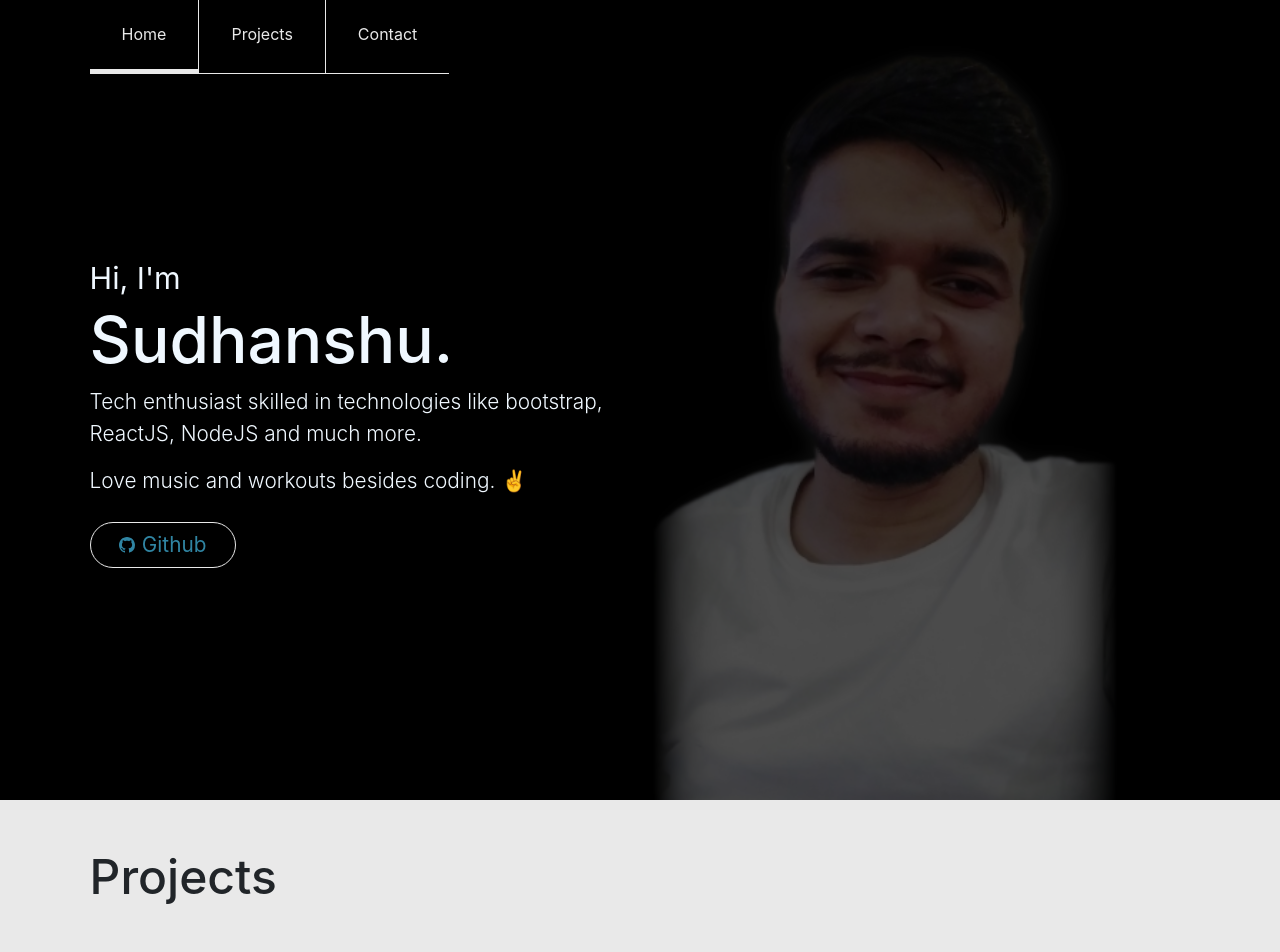
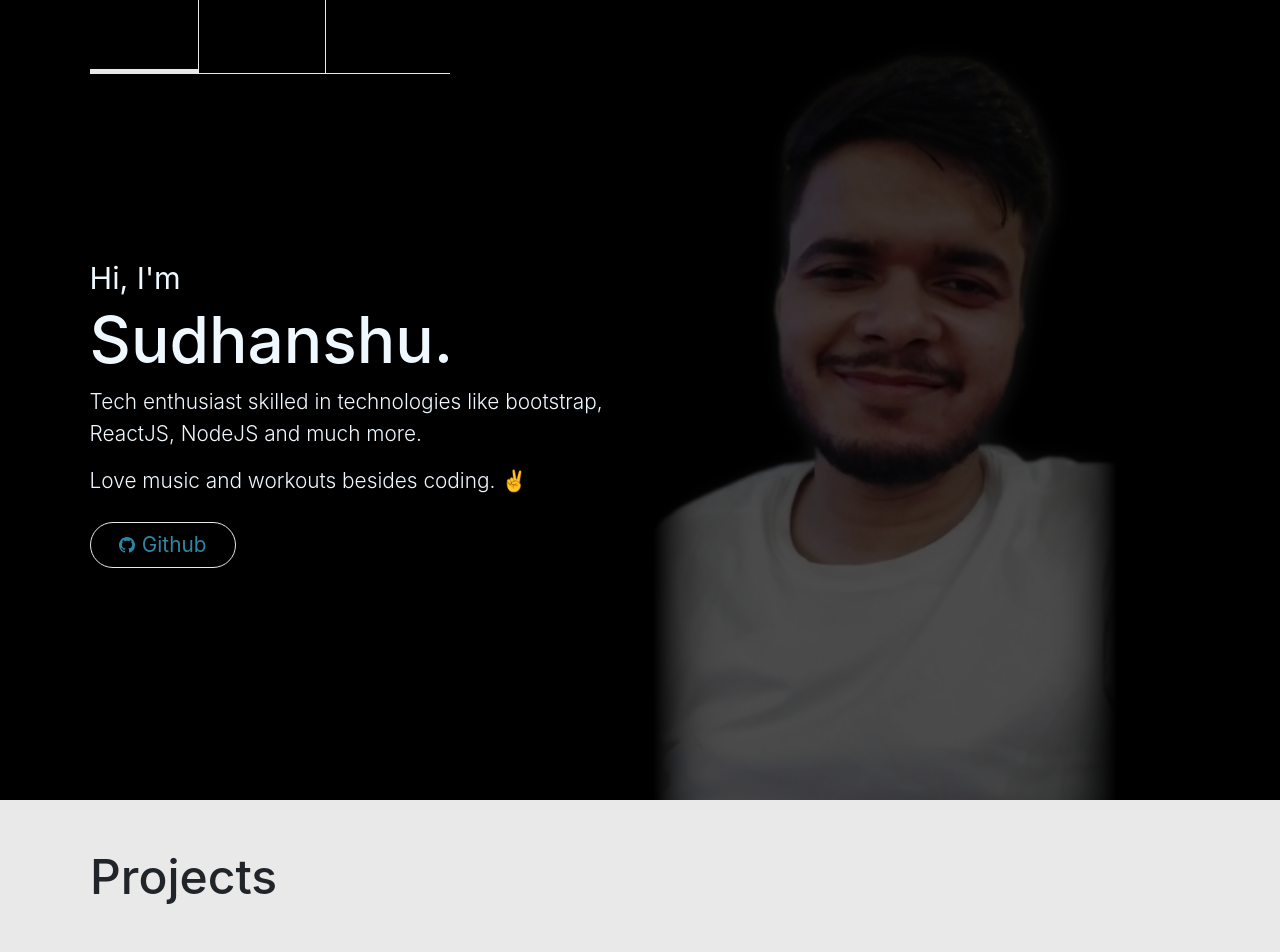
Before and after one commit to Sudhanshu-bh/portfolio, a React (Create React App) app: page / in a window 1280 px wide. Shown: the top 952 px of the page. Built offline with nearby package versions, Linux system fonts and the light colour scheme.

Commit message:
added react-reveal in header and projects section

```diff
--- a/src/Header.js
+++ b/src/Header.js
@@ -1,5 +1,6 @@
 import React, { useState, useEffect } from 'react'
 import './Header.css'
+import Fade from 'react-reveal/Fade'
 
 function Header() {
 
@@ -73,6 +74,7 @@ function Header() {
   return (
     <>
       <div className={`header ${renderBg} ${sidebar}`} id="header">
+        <Fade left cascade>
           <div onClick={() => scrollto("intro")} className={introActive} role="button">Home</div>
           <div onClick={() => scrollto("projects")} className={projectsActive} role="button">Projects</div>
           <div onClick={() => scrollto("contact")} className={contactActive} role="button">Contact</div>
@@ -81,6 +83,7 @@ function Header() {
               <path d="M16 8A8 8 0 1 1 0 8a8 8 0 0 1 16 0zM5.354 4.646a.5.5 0 1 0-.708.708L7.293 8l-2.647 2.646a.5.5 0 0 0 .708.708L8 8.707l2.646 2.647a.5.5 0 0 0 .708-.708L8.707 8l2.647-2.646a.5.5 0 0 0-.708-.708L8 7.293 5.354 4.646z" />
             </svg>
           </div>
+        </Fade>
       </div>
       <div className="header__menuIcon" onClick={() => setsidebar("sidebarOpen")}>
         <svg xmlns="http://www.w3.org/2000/svg" width="16" height="16" fill="currentColor" className="bi bi-list" viewBox="0 0 16 16">
--- a/src/Projects.js
+++ b/src/Projects.js
@@ -4,12 +4,15 @@ import Project from './Project';
 import Fade from 'react-reveal/Fade'
 import amazon_ss from './images/amazon_ss.png'
 import portfolio_ss from './images/portfolio_ss.png'
+import Flip from 'react-reveal/Flip'
 
 function Projects() {
   return (
     <>
       <section className="projects" id="projects">
-        <h2>Projects</h2>
+        <Flip bottom>
+          <h2>Projects</h2>
+        </Flip>
         <div class="grid">
           <Fade left>
             <Project
```
Lines whose indentation alone changed are shown as unchanged.
